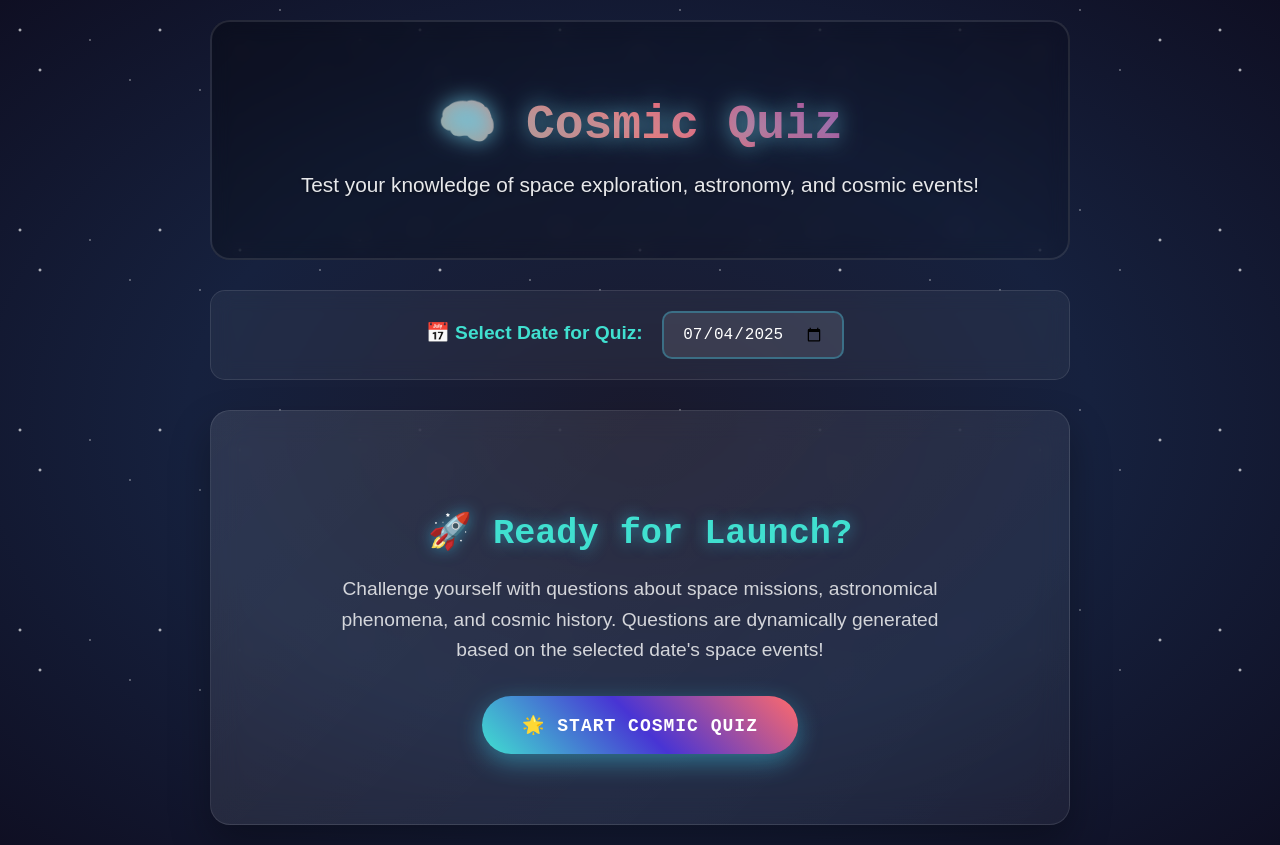
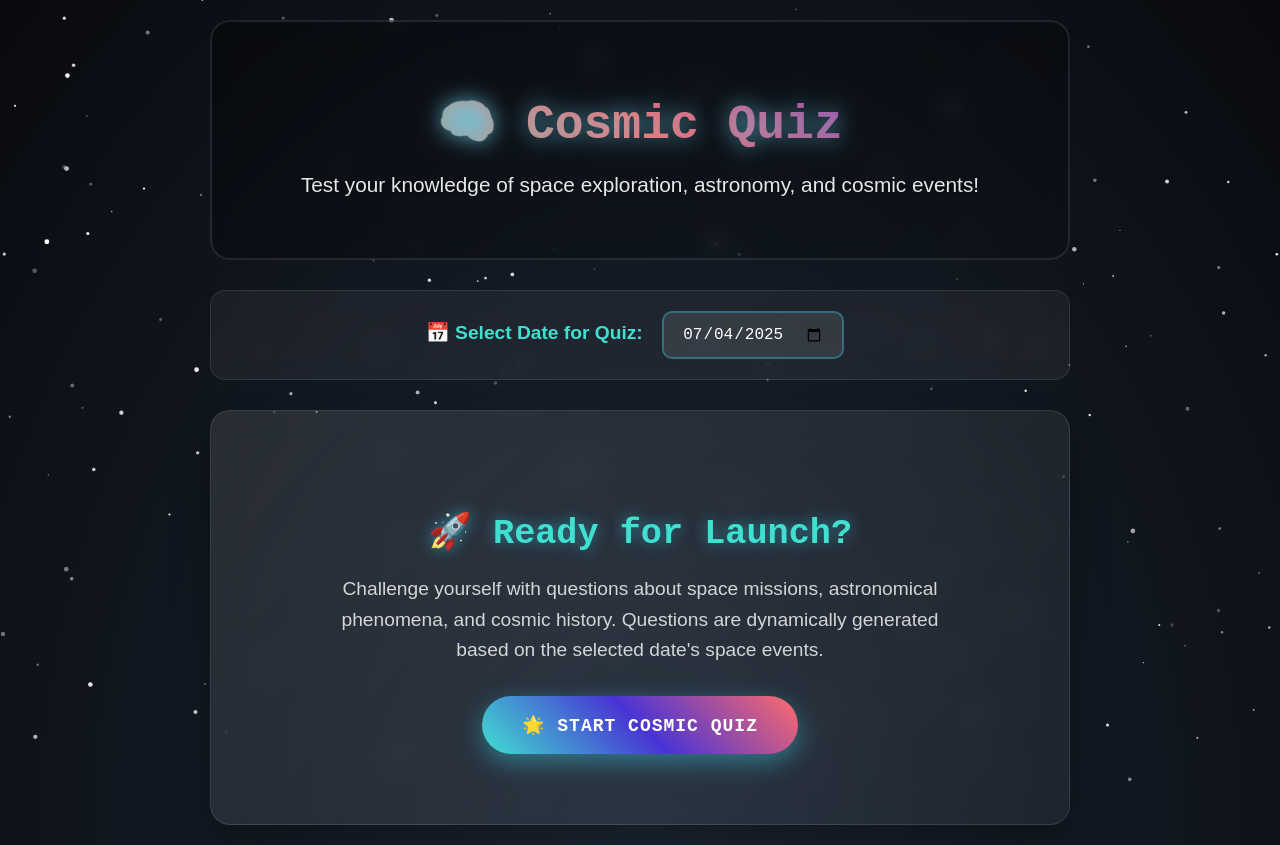
Before and after one commit to kartikeym88/cosmicnewspaper, a plain HTML site: page quiz.html in a window 1280 px wide. Drawn offline with Linux system fonts and the light colour scheme.

Commit message:
Update quiz.html

```diff
--- a/quiz.html
+++ b/quiz.html
@@ -14,83 +14,22 @@
         body {
             margin: 0;
             padding: 0;
-            background: radial-gradient(ellipse at center, #1a1a2e 0%, #16213e 50%, #0f0f23 100%);
+            background: radial-gradient(ellipse at bottom, #1B2735 0%, #090A0F 100%);
             font-family: 'Exo 2', sans-serif;
             min-height: 100vh;
             position: relative;
             overflow-x: hidden;
+            color: #e0e6f0;
         }
 
-        /* Animated stars background */
-        body::before {
-            content: '';
+        /* Starfield canvas */
+        #space-canvas {
             position: fixed;
-            top: 0;
-            left: 0;
-            width: 100%;
-            height: 100%;
-            background:
-                radial-gradient(2px 2px at 20px 30px, #ffffff, transparent),
-                radial-gradient(2px 2px at 40px 70px, #ffffff, transparent),
-                radial-gradient(1px 1px at 90px 40px, #ffffff, transparent),
-                radial-gradient(1px 1px at 130px 80px, #ffffff, transparent),
-                radial-gradient(2px 2px at 160px 30px, #ffffff, transparent),
-                radial-gradient(1px 1px at 200px 90px, #ffffff, transparent),
-                radial-gradient(2px 2px at 240px 50px, #ffffff, transparent),
-                radial-gradient(1px 1px at 280px 10px, #ffffff, transparent),
-                radial-gradient(1px 1px at 320px 70px, #ffffff, transparent),
-                radial-gradient(2px 2px at 360px 40px, #ffffff, transparent);
-            background-repeat: repeat;
-            background-size: 400px 200px;
-            animation: twinkle 10s linear infinite;
+            top: 0; left: 0;
+            width: 100vw;
+            height: 100vh;
             z-index: -1;
-            opacity: 0.7;
-        }
-
-        @keyframes twinkle {
-            0%, 100% { opacity: 0.7; }
-            50% { opacity: 1; }
-        }
-
-        /* Floating planets */
-        .planet {
-            position: fixed;
-            border-radius: 50%;
-            z-index: -1;
-            opacity: 0.1;
-            animation: float 20s ease-in-out infinite;
-        }
-
-        .planet-1 {
-            width: 80px;
-            height: 80px;
-            background: radial-gradient(circle at 30% 30%, #ff6b6b, #c44569);
-            top: 10%;
-            right: 10%;
-            animation-delay: 0s;
-        }
-
-        .planet-2 {
-            width: 60px;
-            height: 60px;
-            background: radial-gradient(circle at 30% 30%, #4834d4, #686de0);
-            bottom: 20%;
-            left: 15%;
-            animation-delay: -10s;
-        }
-
-        .planet-3 {
-            width: 40px;
-            height: 40px;
-            background: radial-gradient(circle at 30% 30%, #ff9ff3, #f368e0);
-            top: 60%;
-            right: 20%;
-            animation-delay: -5s;
-        }
-
-        @keyframes float {
-            0%, 100% { transform: translateY(0px) rotate(0deg); }
-            50% { transform: translateY(-20px) rotate(180deg); }
+            background: transparent;
         }
 
         .quiz-container {
@@ -487,14 +426,12 @@
             #questionText {
                 font-size: 1.2em;
             }
-
-            .planet {
-                display: none;
-            }
         }
     </style>
 </head>
 <body>
+    <canvas id="space-canvas"></canvas>
+
     <div class="quiz-container">
         <div class="quiz-header">
             <h1>🧠 Cosmic Quiz</h1>
@@ -510,7 +447,7 @@
             <div id="quizContainer">
                 <div id="quizIntro">
                     <h2>🚀 Ready for Launch?</h2>
-                    <p>Challenge yourself with questions about space missions, astronomical phenomena, and cosmic history. Questions are dynamically generated based on the selected date's space events!</p>
+                    <p>Challenge yourself with questions about space missions, astronomical phenomena, and cosmic history. Questions are dynamically generated based on the selected date's space events.</p>
                     <button id="startQuizBtn">🌟 Start Cosmic Quiz</button>
                 </div>
 
@@ -541,6 +478,67 @@
             </div>
         </section>
     </div>
+
+    <!-- Starfield Animation Script -->
+    <script>
+        // Starfield animation
+        const canvas = document.getElementById('space-canvas');
+        const ctx = canvas.getContext('2d');
+        let stars = [];
+        let animationId;
+
+        function resizeCanvas() {
+            canvas.width = window.innerWidth;
+            canvas.height = window.innerHeight;
+        }
+
+        function createStars() {
+            stars = [];
+            const numStars = Math.min(200, Math.floor((canvas.width * canvas.height) / 5000));
+            for (let i = 0; i < numStars; i++) {
+                stars.push({
+                    x: Math.random() * canvas.width,
+                    y: Math.random() * canvas.height,
+                    size: Math.random() * 2 + 0.5,
+                    speed: Math.random() * 0.5 + 0.1,
+                    opacity: Math.random() * 0.8 + 0.2
+                });
+            }
+        }
+
+        function animateStars() {
+            ctx.clearRect(0, 0, canvas.width, canvas.height);
+            stars.forEach(star => {
+                star.y += star.speed;
+                if (star.y > canvas.height) {
+                    star.y = -5;
+                    star.x = Math.random() * canvas.width;
+                }
+                ctx.beginPath();
+                ctx.arc(star.x, star.y, star.size, 0, Math.PI * 2);
+                ctx.fillStyle = `rgba(255, 255, 255, ${star.opacity})`;
+                ctx.fill();
+            });
+            animationId = requestAnimationFrame(animateStars);
+        }
+
+        function initStarfield() {
+            resizeCanvas();
+            createStars();
+            animateStars();
+        }
+
+        // Initialize starfield on DOM ready
+        document.addEventListener("DOMContentLoaded", () => {
+            initStarfield();
+        });
+
+        // Handle window resize
+        window.addEventListener('resize', () => {
+            resizeCanvas();
+            createStars();
+        });
+    </script>
 
     <script>
         class CosmicQuiz {
```
